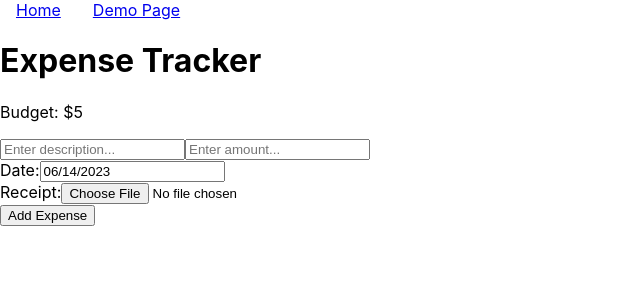
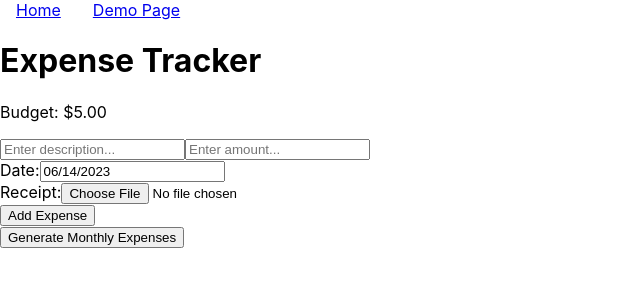
Before and after one commit to AS-EBaiden/Test1, a React (Create React App) app: page /demo in a window 1280 px wide. Both pictures are taken after typing "5" into the empty fields and a click on the button "Set Budget". Shown: the top 300 px of the page, without its empty margins (0-640 px from the left). Built offline with nearby package versions, Linux system fonts and the light colour scheme.

Commit message:
monthly generated expenses

```diff
--- a/src/api/index.js
+++ b/src/api/index.js
@@ -1 +1 @@
-const categories = ["beauty", "health", "fitness"];
+export const categories = ["beauty", "health", "fitness"];
--- a/src/pages/Demo.js
+++ b/src/pages/Demo.js
@@ -8,7 +8,7 @@ function BudgetForm({ onBudgetSubmit }) {
   const handleSubmit = (e) => {
     e.preventDefault();
     if (!budget) return;
-    onBudgetSubmit(parseInt(budget));
+    onBudgetSubmit(parseFloat(budget));
     setBudget("");
   };
 
@@ -16,6 +16,7 @@ function BudgetForm({ onBudgetSubmit }) {
     <form onSubmit={handleSubmit}>
       <input
         type="number"
+        step="0.01"
         placeholder="Enter your budget..."
         value={budget}
         onChange={(e) => setBudget(e.target.value)}
@@ -35,7 +36,7 @@ function ExpenseForm({ onExpenseSubmit, expense }) {
   useEffect(() => {
     if (expense) {
       setDescription(expense.description);
-      setAmount(expense.amount.toString());
+      setAmount(expense.amount.toFixed(2));
       setDate(new Date(expense.date));
       setReceipt(expense.receipt);
       setReceiptPreview(expense.receiptPreview);
@@ -46,14 +47,12 @@ function ExpenseForm({ onExpenseSubmit, expense }) {
     e.preventDefault();
     if (!description || !amount) return;
     const newExpense = {
-      id: expense ? expense.id : Date.now(), // Assign a unique identifier
       description,
-      amount: parseInt(amount),
+      amount: parseFloat(amount),
       date,
       receipt: receipt.name,
       receiptPreview,
     };
-    console.log("expense", expense);
     onExpenseSubmit(newExpense, expense ? expense.id : null);
     setDescription("");
     setAmount("");
@@ -80,6 +79,7 @@ function ExpenseForm({ onExpenseSubmit, expense }) {
       />
       <input
         type="number"
+        step="0.01"
         placeholder="Enter amount..."
         value={amount}
         onChange={(e) => setAmount(e.target.value)}
@@ -114,9 +114,10 @@ function ExpenseForm({ onExpenseSubmit, expense }) {
 function Demo() {
   const [budget, setBudget] = useState(null);
   const [expenses, setExpenses] = useState([]);
+  const [expensesGenerated, setExpensesGenerated] = useState(0);
 
   const handleBudgetSubmit = (budget) => {
-    setBudget(budget);
+    setBudget(parseFloat(budget));
   };
 
   const handleExpenseSubmit = (expense, id) => {
@@ -129,8 +130,8 @@ function Demo() {
     } else {
       const newExpense = {
         ...expense,
+        id: Date.now(),
         // id: expenses.length + 1,
-        id: Date.now(),
         date: expense.date.toString(),
       };
       const updatedExpenses = [...expenses, newExpense];
@@ -142,16 +143,30 @@ function Demo() {
   const updateBudget = (amount) => {
     const updatedBudget = budget + amount;
     setBudget(updatedBudget);
-    if (updatedBudget <= 0) {
+    if (updatedBudget <= 0 && expensesGenerated === 0) {
       alert("You have reached your budget limit!");
     }
   };
 
-  const deleteExpense = (id) => {
-    const amount = getExpenseAmountById(id);
+  const deleteExpense = (id, amount) => {
     const updatedExpenses = expenses.filter((item) => item.id !== id);
     setExpenses(updatedExpenses);
     updateBudget(amount);
+  };
+
+  const generateMonthlyExpenses = () => {
+    const monthlyAmount = budget / 12;
+    const generatedExpenses = Array.from({ length: 12 }, (_, index) => ({
+      id: index + 1,
+      description: `Monthly Expense ${index + 1}`,
+      amount: monthlyAmount,
+      date: new Date().toString(),
+      receipt: "",
+      receiptPreview: "",
+    }));
+    setExpensesGenerated(12);
+    setExpenses(generatedExpenses);
+    setBudget(0);
   };
 
   const getExpenseAmountById = (id) => {
@@ -166,8 +181,11 @@ function Demo() {
         <BudgetForm onBudgetSubmit={handleBudgetSubmit} />
       ) : (
         <div>
-          <p>Budget: ${budget}</p>
+          <p>Budget: ${budget.toFixed(2)}</p>
           <ExpenseForm onExpenseSubmit={handleExpenseSubmit} />
+          <button onClick={generateMonthlyExpenses}>
+            Generate Monthly Expenses
+          </button>
           <ul>
             {expenses.map((expense) => (
               <li key={expense.id}>
@@ -175,7 +193,7 @@ function Demo() {
                   <strong>Description:</strong> {expense.description}
                 </p>
                 <p>
-                  <strong>Amount:</strong> ${expense.amount}
+                  <strong>Amount:</strong> ${expense.amount.toFixed(2)}
                 </p>
                 <p>
                   <strong>Date:</strong>{" "}
@@ -209,7 +227,9 @@ function Demo() {
                     </a>
                   </div>
                 )}
-                <button onClick={() => deleteExpense(expense.id)}>
+                <button
+                  onClick={() => deleteExpense(expense.id, expense.amount)}
+                >
                   Delete
                 </button>
                 <button
@@ -227,3 +247,233 @@ function Demo() {
 }
 
 export default Demo;
+
+// import React, { useState, useEffect } from "react";
+// import DatePicker from "react-datepicker";
+// import "react-datepicker/dist/react-datepicker.css";
+
+// function BudgetForm({ onBudgetSubmit }) {
+//   const [budget, setBudget] = useState("");
+
+//   const handleSubmit = (e) => {
+//     e.preventDefault();
+//     if (!budget) return;
+//     onBudgetSubmit(parseInt(budget));
+//     setBudget("");
+//   };
+
+//   return (
+//     <form onSubmit={handleSubmit}>
+//       <input
+//         type="number"
+//         placeholder="Enter your budget..."
+//         value={budget}
+//         onChange={(e) => setBudget(e.target.value)}
+//       />
+//       <button type="submit">Set Budget</button>
+//     </form>
+//   );
+// }
+
+// function ExpenseForm({ onExpenseSubmit, expense }) {
+//   const [description, setDescription] = useState("");
+//   const [amount, setAmount] = useState("");
+//   const [date, setDate] = useState(new Date());
+//   const [receipt, setReceipt] = useState("");
+//   const [receiptPreview, setReceiptPreview] = useState("");
+
+//   useEffect(() => {
+//     if (expense) {
+//       setDescription(expense.description);
+//       setAmount(expense.amount.toString());
+//       setDate(new Date(expense.date));
+//       setReceipt(expense.receipt);
+//       setReceiptPreview(expense.receiptPreview);
+//     }
+//   }, [expense]);
+
+//   const handleSubmit = (e) => {
+//     e.preventDefault();
+//     if (!description || !amount) return;
+//     const newExpense = {
+//       id: expense ? expense.id : Date.now(), // Assign a unique identifier
+//       description,
+//       amount: parseInt(amount),
+//       date,
+//       receipt: receipt.name,
+//       receiptPreview,
+//     };
+//     console.log("expense", expense);
+//     onExpenseSubmit(newExpense, expense ? expense.id : null);
+//     setDescription("");
+//     setAmount("");
+//     setDate(new Date());
+//     setReceipt("");
+//     setReceiptPreview("");
+//   };
+
+//   const handleReceiptChange = (e) => {
+//     const file = e.target.files[0];
+//     if (file) {
+//       setReceipt(file);
+//       setReceiptPreview(URL.createObjectURL(file));
+//     }
+//   };
+
+//   return (
+//     <form onSubmit={handleSubmit}>
+//       <input
+//         type="text"
+//         placeholder="Enter description..."
+//         value={description}
+//         onChange={(e) => setDescription(e.target.value)}
+//       />
+//       <input
+//         type="number"
+//         placeholder="Enter amount..."
+//         value={amount}
+//         onChange={(e) => setAmount(e.target.value)}
+//       />
+//       <div>
+//         <label>Date:</label>
+//         <DatePicker selected={date} onChange={(date) => setDate(date)} />
+//       </div>
+//       <div>
+//         <label>Receipt:</label>
+//         <input type="file" onChange={handleReceiptChange} />
+//         {receiptPreview && (
+//           <div>
+//             <a href={receiptPreview} target="_blank" rel="noopener noreferrer">
+//               <img
+//                 src={receiptPreview}
+//                 alt="Receipt Thumbnail"
+//                 width="80"
+//                 height="80"
+//               />
+//             </a>
+//           </div>
+//         )}
+//       </div>
+//       <button type="submit">
+//         {expense ? "Update Expense" : "Add Expense"}
+//       </button>
+//     </form>
+//   );
+// }
+
+// function Demo() {
+//   const [budget, setBudget] = useState(null);
+//   const [expenses, setExpenses] = useState([]);
+
+//   const handleBudgetSubmit = (budget) => {
+//     setBudget(budget);
+//   };
+
+//   const handleExpenseSubmit = (expense, id) => {
+//     if (id) {
+//       const updatedExpenses = expenses.map((item) =>
+//         item.id === id ? { ...item, ...expense } : item
+//       );
+//       setExpenses(updatedExpenses);
+//       updateBudget(expense.amount - getExpenseAmountById(id));
+//     } else {
+//       const newExpense = {
+//         ...expense,
+//         // id: expenses.length + 1,
+//         id: Date.now(),
+//         date: expense.date.toString(),
+//       };
+//       const updatedExpenses = [...expenses, newExpense];
+//       setExpenses(updatedExpenses);
+//       updateBudget(-expense.amount);
+//     }
+//   };
+
+//   const updateBudget = (amount) => {
+//     const updatedBudget = budget + amount;
+//     setBudget(updatedBudget);
+//     if (updatedBudget <= 0) {
+//       alert("You have reached your budget limit!");
+//     }
+//   };
+
+//   const deleteExpense = (id) => {
+//     const amount = getExpenseAmountById(id);
+//     const updatedExpenses = expenses.filter((item) => item.id !== id);
+//     setExpenses(updatedExpenses);
+//     updateBudget(amount);
+//   };
+
+//   const getExpenseAmountById = (id) => {
+//     const expense = expenses.find((item) => item.id === id);
+//     return expense ? expense.amount : 0;
+//   };
+
+//   return (
+//     <div className="App">
+//       <h1>Expense Tracker</h1>
+//       {!budget && budget !== 0 ? (
+//         <BudgetForm onBudgetSubmit={handleBudgetSubmit} />
+//       ) : (
+//         <div>
+//           <p>Budget: ${budget}</p>
+//           <ExpenseForm onExpenseSubmit={handleExpenseSubmit} />
+//           <ul>
+//             {expenses.map((expense) => (
+//               <li key={expense.id}>
+//                 <p>
+//                   <strong>Description:</strong> {expense.description}
+//                 </p>
+//                 <p>
+//                   <strong>Amount:</strong> ${expense.amount}
+//                 </p>
+//                 <p>
+//                   <strong>Date:</strong>{" "}
+//                   {new Date(expense.date).toLocaleDateString()}
+//                 </p>
+//                 {expense.receipt && (
+//                   <p>
+//                     <strong>Receipt:</strong>{" "}
+//                     <a
+//                       href={expense.receipt}
+//                       target="_blank"
+//                       rel="noopener noreferrer"
+//                     >
+//                       View Receipt
+//                     </a>
+//                   </p>
+//                 )}
+//                 {expense.receiptPreview && (
+//                   <div>
+//                     <a
+//                       href={expense.receiptPreview}
+//                       target="_blank"
+//                       rel="noopener noreferrer"
+//                     >
+//                       <img
+//                         src={expense.receiptPreview}
+//                         alt="Receipt Thumbnail"
+//                         width="80"
+//                         height="80"
+//                       />
+//                     </a>
+//                   </div>
+//                 )}
+//                 <button onClick={() => deleteExpense(expense.id)}>
+//                   Delete
+//                 </button>
+//                 <button
+//                   onClick={() => handleExpenseSubmit(expense, expense.id)}
+//                 >
+//                   Edit
+//                 </button>
+//               </li>
+//             ))}
+//           </ul>
+//         </div>
+//       )}
+//     </div>
+//   );
+// }
+
+// export default Demo;
```
